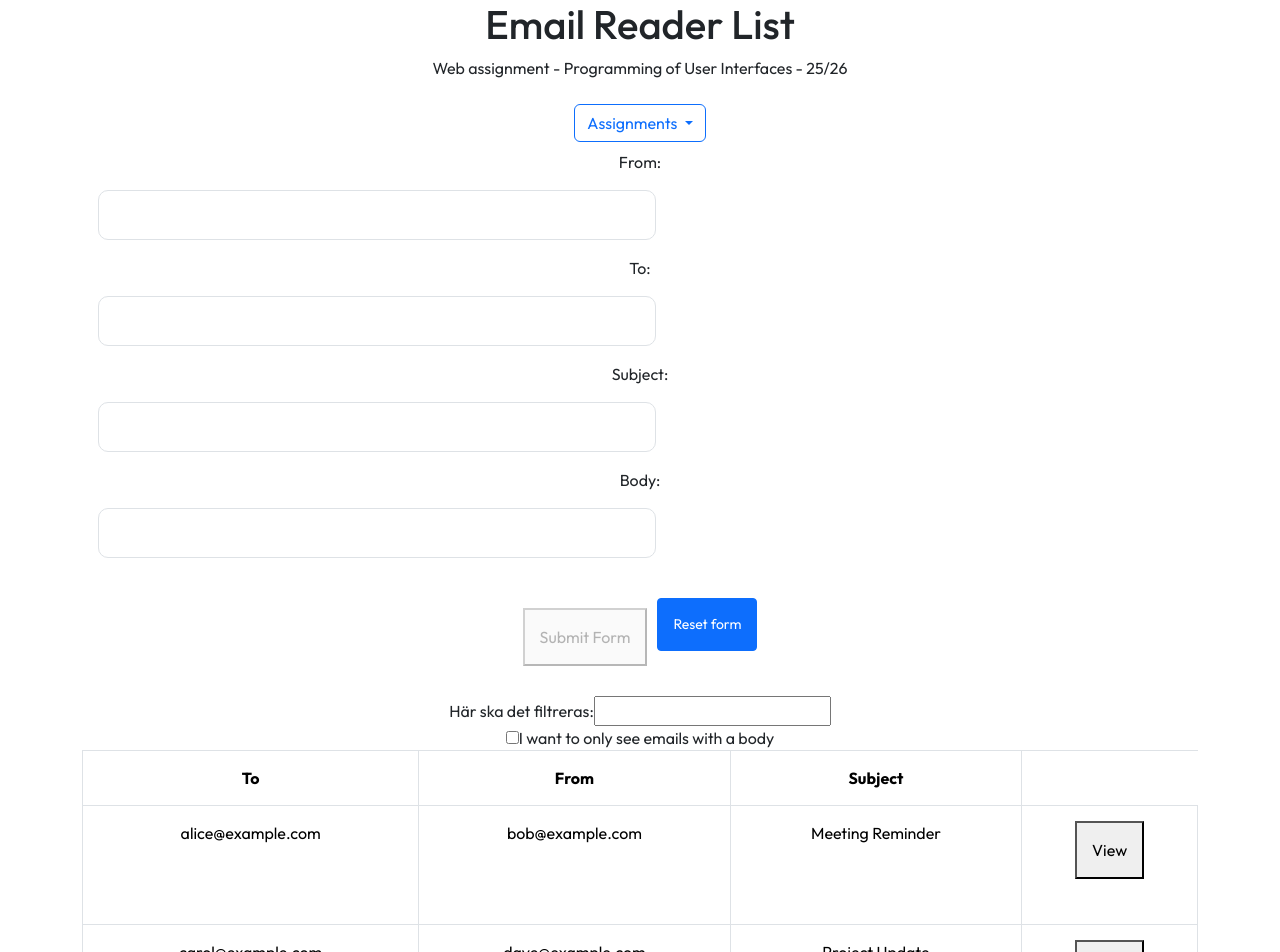
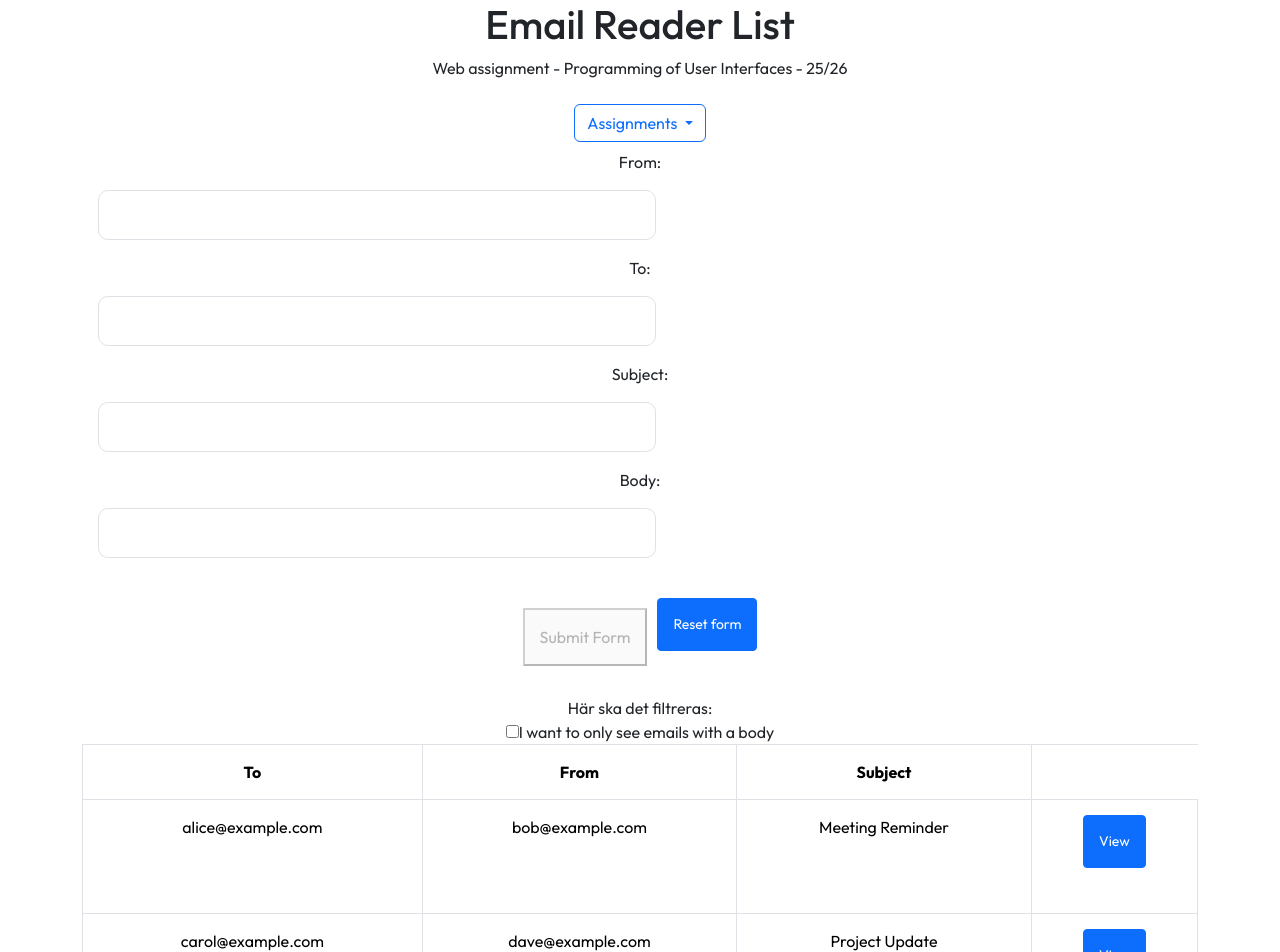
Before and after one commit to anjo2057/email-reader-list, an Angular app: page /email-with-service in a window 1280 px wide. Shown: the top 952 px of the page. Built offline with nearby package versions, Linux system fonts and the light colour scheme.

Commit message:
feat: added viev button working on email

```diff
--- a/src/app/email-with-service/email-with-service.html
+++ b/src/app/email-with-service/email-with-service.html
@@ -105,8 +105,9 @@
   </div>
 </form>
 
-<div><label>Här ska det filtreras:</label>
-    <input type="text" [(ngModel)]="filterText" />
+<div>
+  <label>Här ska det filtreras:</label>
+  <!-- <input type="text" [(ngModel)]="filterText" /> -->
 </div>
 
 <input type="checkbox" id="idfk" name="bodies" value="Bike" [(ngModel)]="filterByBody" />
@@ -126,14 +127,26 @@
         <td>{{ email.sender }}</td>
         <td>{{ email.reciver }}</td>
         <td>{{ email.subject }}</td>
-         <td><button (click)="showEmailInfo()">View</button> </td>
-         <!-- TODO: hur fan implementerar man showEmailInfo() ???-->
+        <td>
+        <button (click)="showEmailInfo(email)" class="btn btn-primary btn-sm mr-1">View</button>
+        <div *ngIf="selectedEmail?.id === email.id">
+            ID: {{ selectedEmail.id }} <br />
+            From: {{ selectedEmail.sender }} <br />
+            To: {{ selectedEmail.reciver }} <br />
+            Subject: {{ selectedEmail.subject }} <br />
+            Body: {{ selectedEmail.body }} <br />
+        </div>
+        <!-- TODO: hur fan implementerar man showEmailInfo() ???-->
+        <!-- <div class="alert alert-success alert-dismissable" *ngIf="email">
+          <h4>
+            We have a student to view!! <br />
+          </h4>
+        </div> -->
       </tr>
     </tbody>
   </table>
 </ng-container>
 
-
 <ng-template #emptyMessage>
   <p>The list of emails is empty.</p>
 </ng-template>
--- a/src/app/email-with-service/email-with-service.ts
+++ b/src/app/email-with-service/email-with-service.ts
@@ -7,6 +7,7 @@ import { CommonModule } from '@angular/common';
 import { HighlightDirective } from './../directives/highlight.directive';
 import { EmailService } from '../services/email-service';
 import { EmailPipePipe } from '../pipes/email-pipe-pipe';
+import { Observable } from 'rxjs';
 
 @Component({
   selector: 'email-with-service',
@@ -18,7 +19,13 @@ export class EmailWithService implements OnInit {
   @ViewChild('emailForm') emailForm: any;
 
   filterByBody: boolean = false;
-
+  selectedEmail: Email = {
+    id: 0,
+    sender: '',
+    reciver: '',
+    subject: '',
+    body: '',
+  };
   emails: Email[] = [];
 
   email: Email = {
@@ -31,6 +38,9 @@ export class EmailWithService implements OnInit {
 
   constructor(private emailService: EmailService) {}
 
+  showEmailInfo(email: Email): void {
+    this.selectedEmail = email;
+  }
 
   ngOnInit(): void {
     this.emails = this.emailService.createDb();
@@ -40,7 +50,8 @@ export class EmailWithService implements OnInit {
     this.emailService.sendEmail();
   }
 
-  getEmail(id: number): Email | null {
+  getEmail(id: number): Observable<Email | null> {
+    // const url = `api/emails/${id}`; // TODO : kanske testa med url istället
     return this.emailService.getEmail(id);
   }
 
--- a/src/app/services/email-service.ts
+++ b/src/app/services/email-service.ts
@@ -1,5 +1,6 @@
 import { Injectable } from '@angular/core';
 import { Email } from '../interfaces/email';
+import { Observable, of } from 'rxjs';
 
 @Injectable({
   providedIn: 'root',
@@ -93,7 +94,8 @@ export class EmailService {
     return this.emails;
   }
 
-  getEmail(id: number): Email | null {
-    return this.emails[id];
+  getEmail(id: number): Observable<Email | null> {
+    const email = this.emails.find((email) => email.id === id) || null;
+    return of(email);
   }
 }
```
